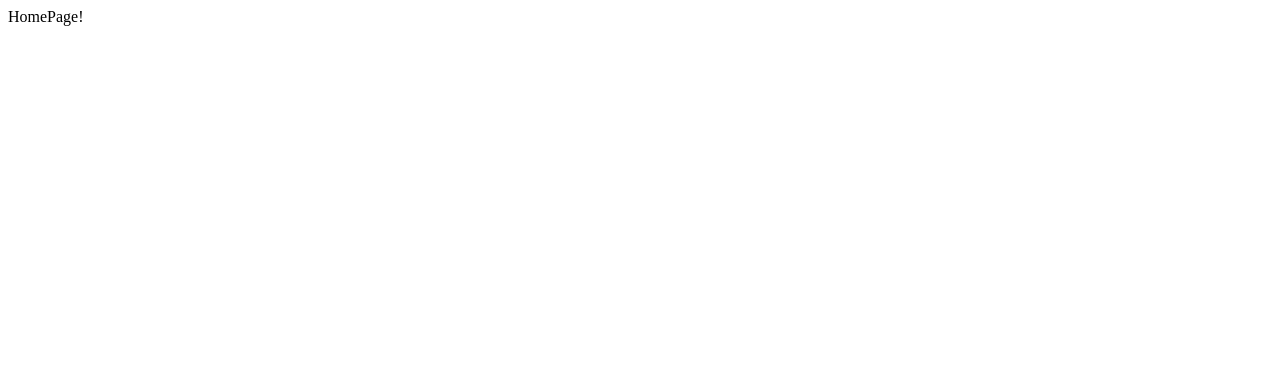
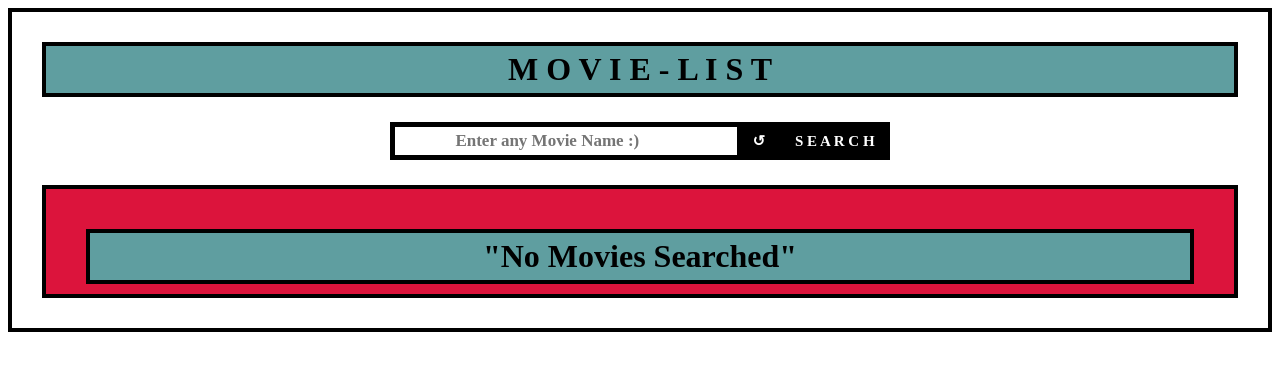
Before and after one commit to kodevx/movie-api, a React app: page / in a window 1280 px wide. Shown: the top 370 px of the page. Built offline with nearby package versions, Linux system fonts and the light colour scheme.

Commit message:
Additional Component

```diff
--- /dev/null
+++ b/src/component/Elements/Button.js
@@ -0,0 +1,24 @@
+import styled from 'styled-components';
+
+const SrchBtn = styled.button`
+  background-color: black;
+  color: white;
+  font-family: 'Gotham';
+  font-size: 15px;
+  padding: 5px 10px;
+  font-weight: bold;
+  border-color:black;
+  border-style: solid;
+  border-width: 5px;
+  &:hover{
+    transition: 0.4s;
+    background-color: white;
+    color: black;
+    font-weight: bold;
+    border-color: black;
+    border-style: solid;
+    border-width: 5px;
+  }
+`;
+
+export default SrchBtn;
--- /dev/null
+++ b/src/component/Elements/ListWrapper.js
@@ -0,0 +1,12 @@
+import styled from 'styled-components';
+
+let ListWrapper = styled.div`
+  color: black;
+  border: 4px solid black;
+  background-color: crimson;
+  padding: 40px;
+  padding-bottom: 10px;
+  font-size: 2rem;
+`;
+
+export default ListWrapper;
--- /dev/null
+++ b/src/component/Elements/Movie.js
@@ -0,0 +1,48 @@
+import React from 'react';
+import Wrapper from './Wrapper';
+import styled from 'styled-components';
+
+const MovWrapper = styled(Wrapper)`
+    padding: 15px;
+    display: flex;
+    margin-bottom: 30px;
+    background-color: white;
+    justify-content: space-between;
+`;
+
+const MovInfo = styled.div`
+    font-family: 'Gotham';
+    display: flex;
+    font-weight: bold;
+    justify-content: space-evenly;
+    font-size: 1.5rem;
+    color: black;
+    flex-direction: column;
+`;
+
+const Img = styled.img`
+    border: 4.5px solid black;
+    font-family: Gotham;
+    font-weight: bold;
+    background-color: #906E49;
+    background-size: cover;
+    height: auto;
+    width: 100%;
+    color: black;
+`;
+
+const Movie= (props) =>{
+  let { name,year,type,image } = props;
+  return (
+        <MovWrapper>
+          <MovInfo>
+            <MovInfo>{name}</MovInfo>
+            <MovInfo>{year}</MovInfo>
+            <MovInfo>{type}</MovInfo>
+          </MovInfo>
+          <Img src={image} alt="No Poster Available"/>
+        </MovWrapper>
+    );
+  }
+
+export default Movie;
--- /dev/null
+++ b/src/component/Elements/SrchInput.js
@@ -0,0 +1,18 @@
+import styled from 'styled-components';
+
+const Input = styled.input`
+    border-color: black;
+    border-style: solid;
+    border-width: 5px;
+    border-right-width: 0px;
+    font-family: 'Gotham';
+    font-weight: bold;
+    font-size: 17px;
+    padding: 0px 60px;
+  @media (max-width: 875px) {
+      font-size: 13px;
+      padding: 0px 6px;
+  }
+`;
+
+export default Input;
--- /dev/null
+++ b/src/component/Elements/SrchWrapper.js
@@ -0,0 +1,13 @@
+import styled from 'styled-components';
+
+const SrchWrapper = styled.div`
+   display: flex;
+   justify-content: center;
+   padding: 25px 0px;
+   @media (min-width: 875px) {
+     display: flex;
+     justify-content: center;
+   }
+`;
+
+export default SrchWrapper;
--- /dev/null
+++ b/src/component/Elements/Title.js
@@ -0,0 +1,23 @@
+import styled from 'styled-components';
+
+const Title = styled.div`
+   @font-face {
+    font-family: 'Gotham';
+    src: url('../Fonts/Gotham-Bold.otf') format('otf'),
+         url('../Fonts/Gotham-Light.otf') format('otf'),
+         url('../Fonts/GothamMedium_0.ttf') format('ttf');
+    font-weight: normal;
+    font-style: normal;
+   }
+   display: flex;
+   justify-content: center;
+   background-color: cadetblue;
+   color: black;
+   border: 4px solid black;
+   font-size: 2rem;
+   padding : 5px 0px;
+   font-family: 'Gotham';
+   font-weight: bolder;
+`;
+
+export default Title;
--- /dev/null
+++ b/src/component/Elements/Wrapper.js
@@ -0,0 +1,10 @@
+import styled from 'styled-components';
+
+let Wrapper = styled.div`
+  color: black;
+  border: 4px solid black;
+  padding: 30px;
+  font-size: 2rem;
+`;
+
+export default Wrapper;
--- a/src/component/Home.js
+++ b/src/component/Home.js
@@ -1,12 +1,81 @@
 import React,{ Component } from 'react';
+import Title from './Elements/Title.js';
+import SrchBtn from './Elements/Button';
+import SrchWrapper from './Elements/SrchWrapper';
+import ListWrapper from './Elements/ListWrapper';
+import Input from './Elements/SrchInput';
+import Wrapper from './Elements/Wrapper';
+import Movie from './Elements/Movie';
+class Home extends Component {
+  state ={
+    name:"",
+    movie:[ ]
+  }
 
-class Home extends Component {
-    state = {  }
+  // componentWillMount() {
+  //   console.log("Will Mount");
+  //   fetch('http://www.omdbapi.com/?s=Jurassic&apikey=e372d343')
+  //   .then((results)=>{
+  //       return results.json();
+  //   })
+  //   .then(data=>{
+  //      data.Search.map(mov=>{
+  //       //console.log(mov);
+  //       this.setState({movie:[...this.state.movie,mov]})
+  //      })
+  //   });
+  // }
 
-    render() {
-        console.log("hello!");
-        return ( <div> HomePage! </div>);
-    }
+  handleSearch(name){
+    fetch(`http://www.omdbapi.com/?s=${name}&apikey=e372d343`)
+    .then((results)=>{
+        return results.json();
+    })
+    .then(data=>{
+       data.Search.map(mov=>{
+        //console.log(mov);
+        this.setState({movie:[...this.state.movie,mov]})
+       })
+    });
+  }
+
+  clearData(){
+     let movie = this.state.movie;
+     //console.log("Cleardata function: ",movie);
+     movie.splice(0,movie.length);
+     this.setState({movie});
+  }
+
+  handleName(e){
+    console.log("Inside handleName function: ",e.target.value);
+    let name = e.target.value;
+    console.log("Search Name: ",name);
+    this.setState({ name });
+  }
+
+  displayMovies(){
+    console.log('invoked display movie function');
+    this.state.movie.length?this.state.movie.map(movie=>{ return( <Movie id={movie.imdbID} name={movie.Title} year={movie.Year} type={movie.Type} />); }): 'No Movies Searched'
+  }
+
+  render() {
+    // console.log("Array Length:",this.state.movie.length);
+    // console.log("State Movie",this.state.movie);
+    //console.log("Search Movie: ",this.state.name);
+      return(
+         <Wrapper>
+           <Title> M O V I E - L I S T </Title>
+           <SrchWrapper>
+             <Input type='txt' placeholder='Enter any Movie Name :)' onChange={ (e)=>{ this.handleName(e); } }/>
+             <SrchBtn onClick={ ()=>{ this.clearData(); } }> ↺ </SrchBtn>
+             <SrchBtn onClick={ ()=>{ this.handleSearch(this.state.name); }}>S E A R C H</SrchBtn>
+           </SrchWrapper>
+           <ListWrapper>
+              {this.state.movie.length ?this.state.movie.map(movie=>{ return( <Movie key={movie.imdbID} name={movie.Title} year={movie.Year} type={movie.Type} image={movie.Poster} />); }) :<Title>"No Movies Searched"</Title>}
+           </ListWrapper>
+         </Wrapper>
+    );
+  }
 }
 
 export default Home;
```
